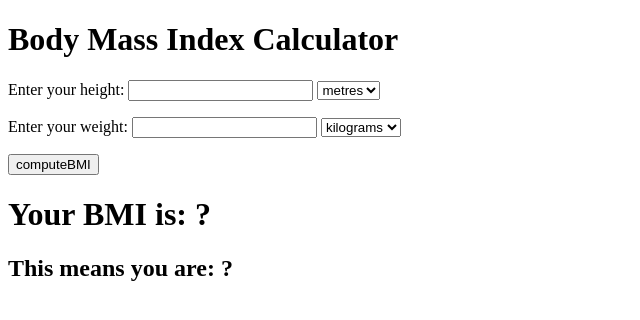
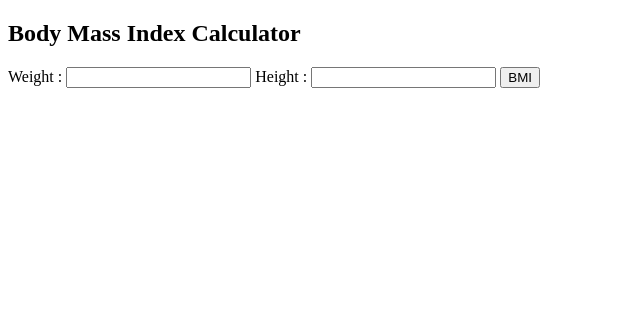
Before and after one commit to AlexWoo176/Body-Mass-Index, a plain HTML site: page index.html in a window 1280 px wide. Shown: the whole page, without its empty margins (0-640 px from the left). Drawn offline with Linux system fonts and the light colour scheme.

Commit message:
BMI Complete

```diff
--- a/index.html
+++ b/index.html
@@ -1,27 +1,22 @@
-<!DOCTYPE html>
+<!doctype html>
 <html lang="en">
 <head>
     <meta charset="UTF-8">
+    <meta name="viewport"
+          content="width=device-width, user-scalable=no, initial-scale=1.0, maximum-scale=1.0, minimum-scale=1.0">
+    <meta http-equiv="X-UA-Compatible" content="ie=edge">
     <title>Body Mass Index</title>
 </head>
 <body>
-    <h1>Body Mass Index Calculator</h1>
-    <p>Enter your height: <input type="text" id="height"/>
-        <select type="multiple" id="heightunits">
-            <option value="metres" selected="selected">metres</option>
-            <option value="inches">inches</option>
-        </select>
-    </p>
-    <p>Enter your weight: <input type="text" id="weight"/>
-        <select type="multiple" id="weightunits">
-            <option value="kg" selected="selected">kilograms</option>
-            <option value="lb">pounds</option>
-        </select>
-    </p>
-    <input type="submit" value="computeBMI" onclick="computeBMI();">
-    <h1>Your BMI is: <span id="output">?</span></h1>
-
-    <h2>This means you are: <span id="comment"> ?</span> </h2>
+    <h2>Body Mass Index Calculator</h2>
+<form action="BMI.html">
+    <label for="weight">Weight :</label>
+    <input type="text" name="weight" value="" id="weight" name="weight">
+    <label for="height">Height :</label>
+    <input type="text" name="height" value="" id="height" name="height">
+    <input type="button" onclick=calculateBMI() value="BMI">
+</form>
+<p id="result"></p>
 </body>
 <script src="js/bmi.js"></script>
 </html>
--- a/js/bmi.js
+++ b/js/bmi.js
@@ -1,25 +1,13 @@
-function computeBMI() {
-    var height = Number(document.getElementById("height").value);
-    var heightunits = document.getElementById("heightunits").value;
-    var weight = Number(document.getElementById("weight").value);
-    var weightunits = document.getElementById("weightunits").value;
-
-
-    if (heightunits == "inches") height /= 39.3700787;
-    if (weightunits == "lb") weight /= 2.20462;
-
-
-    var BMI = Math.round(weight / Math.pow(height, 2) * 10000);
-
-    document.getElementById("output").innerText = Math.round(BMI * 100) / 100;
-
-    var output = Math.round(BMI * 100) / 100
-    if (output < 18.5)
-        document.getElementById("comment").innerText = "Underweight";
-    else if (output >= 18.5 && output <= 25)
-        document.getElementById("comment").innerText = "Normal";
-    else if (output >= 25 && output <= 30)
-        document.getElementById("comment").innerText = "Obese";
-    else if (output > 30)
-        document.getElementById("comment").innerText = "Overweight";
+function calculateBMI() {
+    let w = parseFloat(document.getElementById("weight").value);
+    let h = parseFloat(document.getElementById("height").value);
+    let bmi =  w/(Math.pow(h,2));
+    if (bmi < 18)
+    {document.getElementById("result").innerHTML = "Underweight";}
+    else if (bmi < 25.0)
+    {document.getElementById("result").innerHTML = "Normal";}
+    else if (bmi < 30.0)
+    {document.getElementById("result").innerHTML = "Overweight";}
+    else
+    {document.getElementById("result").innerHTML = "Obese";}
 }
```
